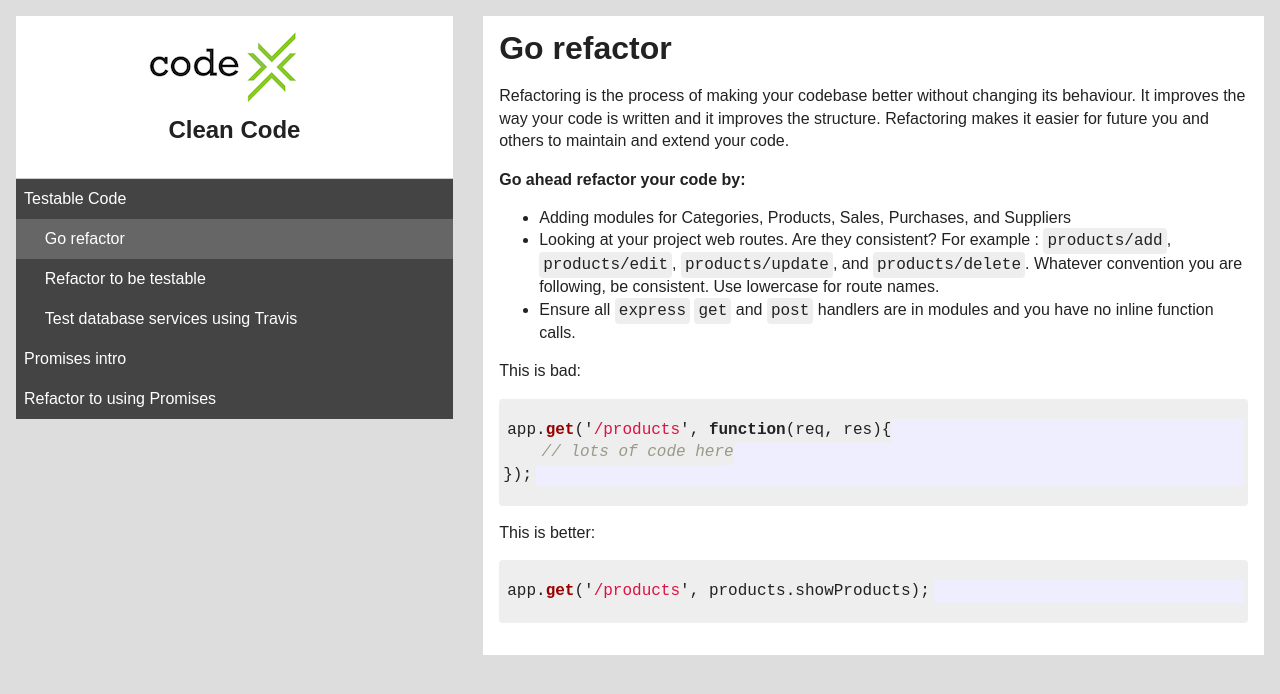
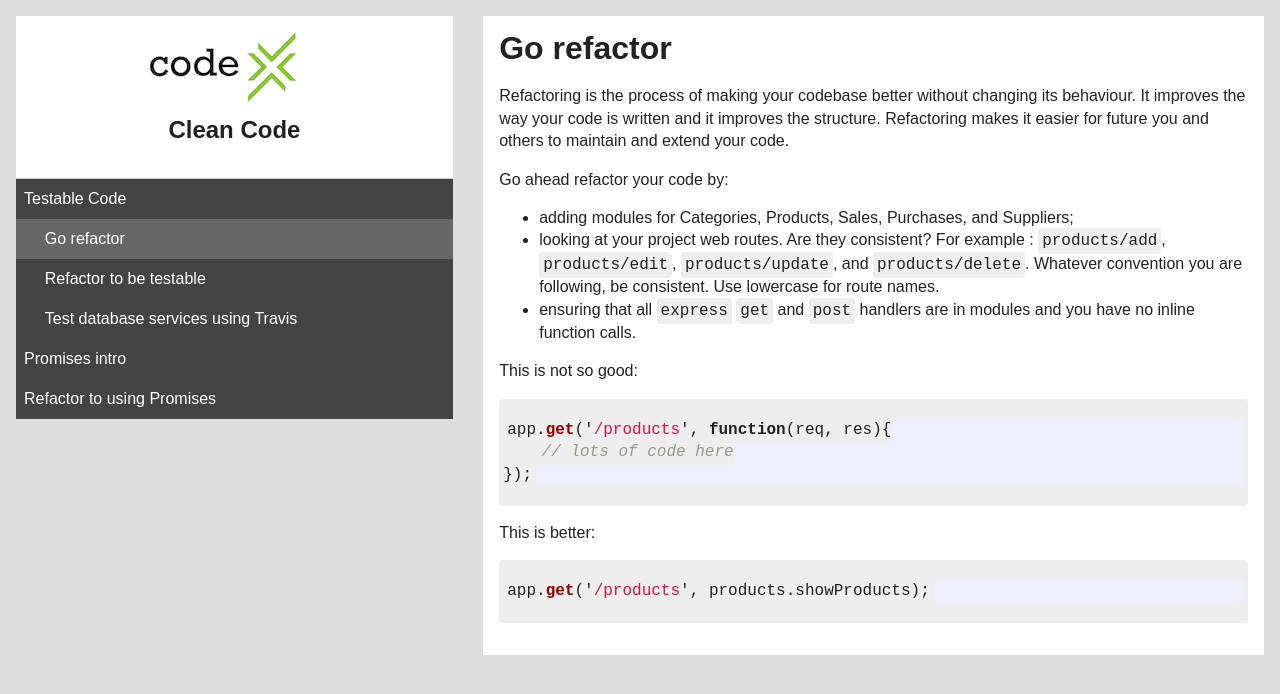
Before and after one commit to codex-academy/CleanYourCode, a Jekyll site: the page built from steps/go_refactor.md, in a window 1280 px wide. Shown: the top 694 px of the page. Built offline with Jekyll 4.4.1, drawn with Linux system fonts in a browser that asks for light colours.

Commit message:
Style / wording changes

````diff
--- a/steps/go_refactor.md
+++ b/steps/go_refactor.md
@@ -6,13 +6,13 @@ layout: default
 
 Refactoring is the process of making your codebase better without changing its behaviour. It improves the way your code is written and it improves the structure. Refactoring makes it easier for future you and others to maintain and extend your code.
 
-**Go ahead refactor your code by:**
+Go ahead refactor your code by:
 
-* Adding modules for Categories, Products, Sales, Purchases, and Suppliers
-* Looking at your project web routes. Are they consistent? For example : `products/add`, `products/edit`, `products/update`, and `products/delete`. Whatever convention you are following, be consistent. Use lowercase for route names.
-* Ensure all `express` `get` and `post` handlers are in modules and you have no inline function calls.
+* adding modules for Categories, Products, Sales, Purchases, and Suppliers;
+* looking at your project web routes. Are they consistent? For example : `products/add`, `products/edit`, `products/update`, and `products/delete`. Whatever convention you are following, be consistent. Use lowercase for route names.
+* ensuring that all `express` `get` and `post` handlers are in modules and you have no inline function calls.
 
-This is bad:
+This is not so good:
 
 ```javascript
 app.get('/products', function(req, res){
````
Also changed, not shown: index.md (+4 -4 lines), steps/promises.md (+3 -3 lines), steps/refactor_to_be_testable.md (+2 -6 lines), steps/refactor_to_using_promises.md (+5 -4 lines).
